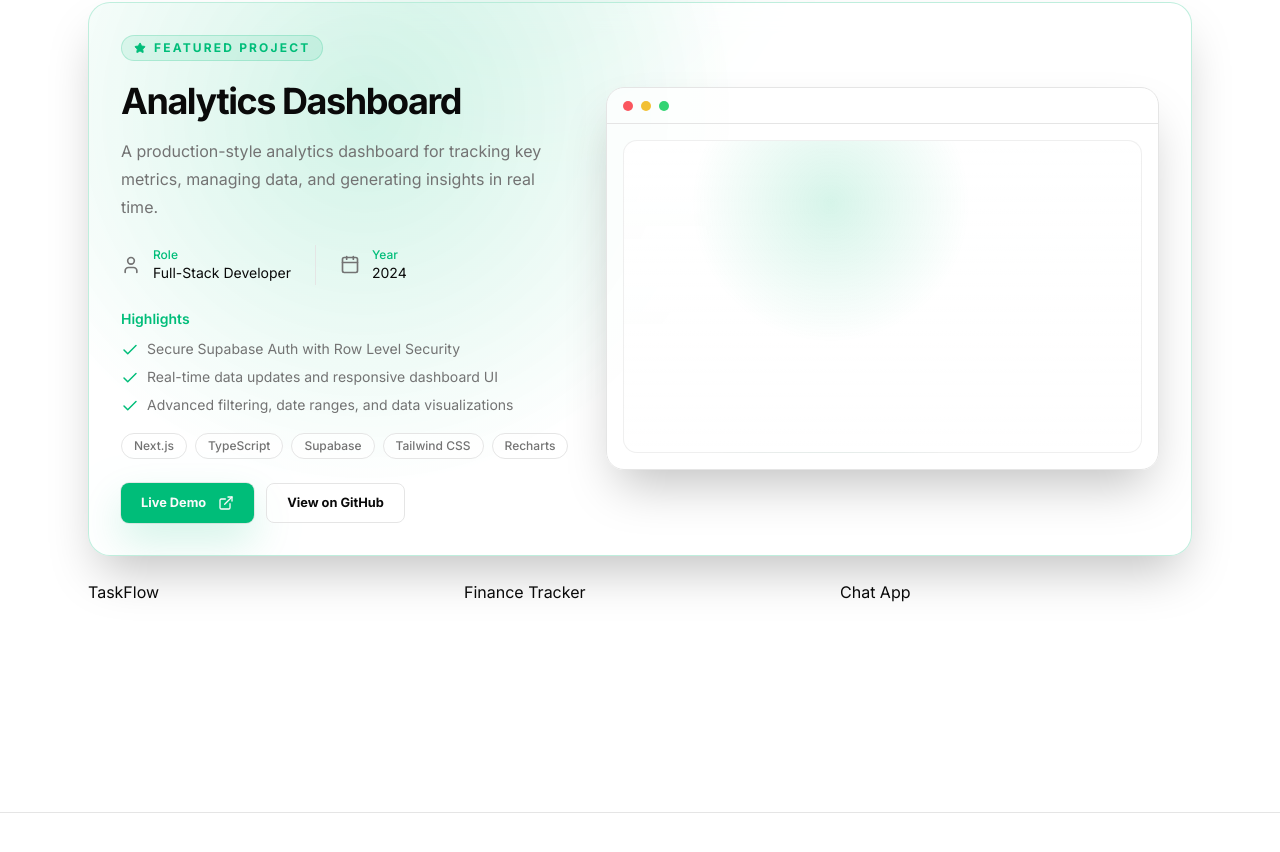
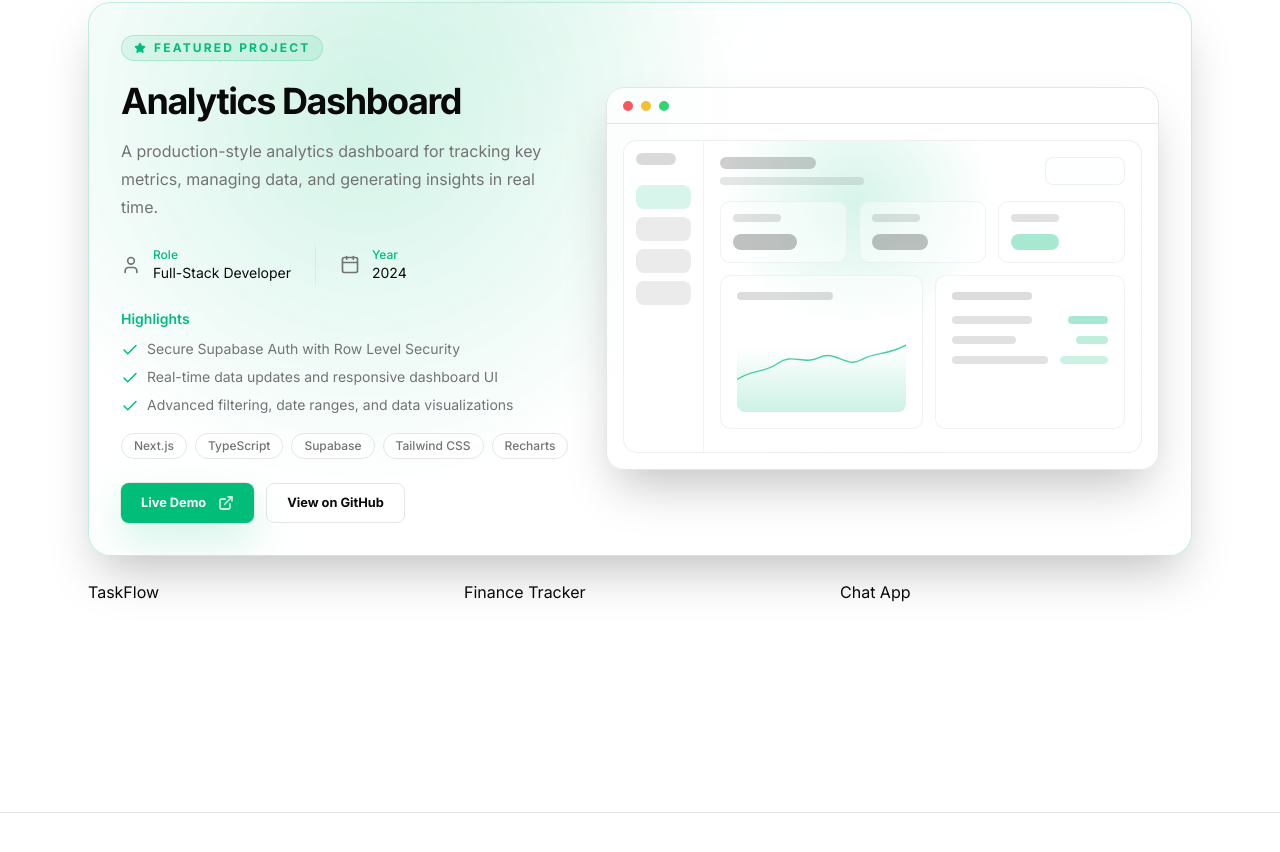
Before and after one commit to svsxn/portfolio, a Next.js app: page / in a window 1280 px wide. Shown: the part 1127-1979 px from the top of the page. Built offline with nearby package versions, Linux system fonts and the light colour scheme.

Commit message:
feat: add no image preview

```diff
--- a/components/sections/projects/cards/featured/preview/index.tsx
+++ b/components/sections/projects/cards/featured/preview/index.tsx
@@ -15,8 +15,82 @@ export default function Preview() {
               className="object-cover"
             />
           </div> */}
+      {/* <div className="aspect-16/10 p-4">
+        <div className="h-full rounded-xl border border-border/60 bg-[radial-gradient(circle_at_40%_20%,--alpha(var(--primary)/16%),transparent_35%),linear-gradient(to_bottom,--alpha(var(--card)/90%),--alpha(var(--background)/80%))]" />
+      </div> */}
       <div className="aspect-16/10 p-4">
-        <div className="h-full rounded-xl border border-border/60 bg-[radial-gradient(circle_at_40%_20%,--alpha(var(--primary)/16%),transparent_35%),linear-gradient(to_bottom,--alpha(var(--card)/90%),--alpha(var(--background)/80%))]" />
+        <div className="grid h-full grid-cols-[5rem_1fr] overflow-hidden rounded-xl border border-border/60 bg-[radial-gradient(circle_at_45%_20%,--alpha(var(--primary)/16%),transparent_36%),linear-gradient(to_bottom,--alpha(var(--card)/92%),--alpha(var(--background)/86%))]">
+          <aside className="border-r border-border/50 p-3">
+            <div className="mb-5 h-3 w-10 rounded-full bg-foreground/15" />
+            <div className="space-y-2">
+              <div className="h-6 rounded-md bg-primary/15" />
+              <div className="h-6 rounded-md bg-foreground/8" />
+              <div className="h-6 rounded-md bg-foreground/8" />
+              <div className="h-6 rounded-md bg-foreground/8" />
+            </div>
+          </aside>
+          <div className="p-4">
+            <div className="mb-4 flex items-center justify-between">
+              <div>
+                <div className="h-3 w-24 rounded-full bg-foreground/20" />
+                <div className="mt-2 h-2 w-36 rounded-full bg-foreground/10" />
+              </div>
+              <div className="h-7 w-20 rounded-md border border-border/60 bg-background/50" />
+            </div>
+            <div className="grid grid-cols-3 gap-3">
+              <div className="rounded-lg border border-border/50 bg-background/45 p-3">
+                <div className="h-2 w-12 rounded-full bg-foreground/12" />
+                <div className="mt-3 h-4 w-16 rounded-full bg-foreground/25" />
+              </div>
+              <div className="rounded-lg border border-border/50 bg-background/45 p-3">
+                <div className="h-2 w-12 rounded-full bg-foreground/12" />
+                <div className="mt-3 h-4 w-14 rounded-full bg-foreground/25" />
+              </div>
+              <div className="rounded-lg border border-border/50 bg-background/45 p-3">
+                <div className="h-2 w-12 rounded-full bg-foreground/12" />
+                <div className="mt-3 h-4 w-12 rounded-full bg-primary/35" />
+              </div>
+            </div>
+            <div className="mt-3 grid grid-cols-[1.4fr_0.9fr] gap-3">
+              <div className="rounded-lg border border-border/50 bg-background/45 p-4">
+                <div className="mb-4 h-2 w-24 rounded-full bg-foreground/14" />
+                <div className="relative h-24 overflow-hidden rounded-md bg-background/40">
+                  <div className="absolute inset-x-0 bottom-0 h-16 bg-linear-to-t from-primary/20 to-transparent" />
+                  <svg
+                    viewBox="0 0 240 80"
+                    className="absolute inset-0 h-full w-full"
+                    aria-hidden="true"
+                  >
+                    <path
+                      d="M0 62 C24 46 38 54 58 39 C78 24 94 42 116 31 C140 19 154 47 176 34 C198 22 210 29 240 13"
+                      fill="none"
+                      stroke="currentColor"
+                      strokeWidth="2"
+                      className="text-primary/70"
+                    />
+                  </svg>
+                </div>
+              </div>
+              <div className="rounded-lg border border-border/50 bg-background/45 p-4">
+                <div className="mb-4 h-2 w-20 rounded-full bg-foreground/14" />
+                <div className="space-y-3">
+                  <div className="flex justify-between gap-3">
+                    <div className="h-2 w-20 rounded-full bg-foreground/12" />
+                    <div className="h-2 w-10 rounded-full bg-primary/35" />
+                  </div>
+                  <div className="flex justify-between gap-3">
+                    <div className="h-2 w-16 rounded-full bg-foreground/12" />
+                    <div className="h-2 w-8 rounded-full bg-primary/25" />
+                  </div>
+                  <div className="flex justify-between gap-3">
+                    <div className="h-2 w-24 rounded-full bg-foreground/12" />
+                    <div className="h-2 w-12 rounded-full bg-primary/20" />
+                  </div>
+                </div>
+              </div>
+            </div>
+          </div>
+        </div>
       </div>
     </div>
   );
```
